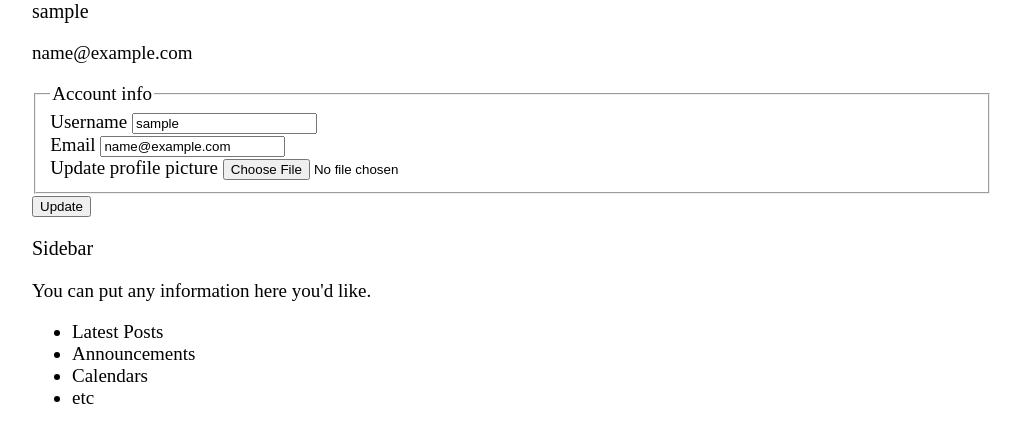
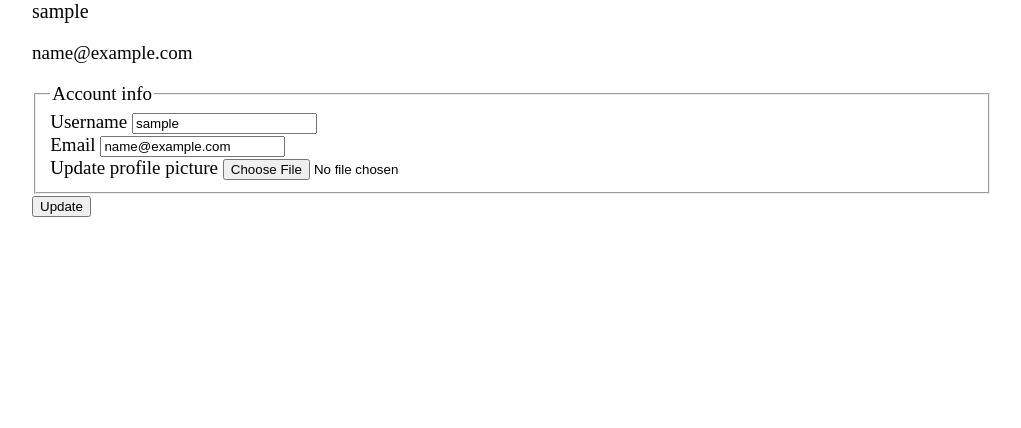
Before and after one commit to enarve/miniblog, a Flask app: page /account in a window 1280 px wide. Shown: the part 376-804 px from the top of the page, without its empty margins (128-1149 px from the left). After the commit the page ends 593 px from the top, so only its background shows below. Run offline with Flask 3, Linux system fonts and the light colour scheme; the visitor is signed in with stand-in values (Sample User, id 1); some libraries are stand-ins or nearby versions; some web fonts are replaced.

Commit message:
Layout clean up

```diff
--- a/miniblog/templates/account.html
+++ b/miniblog/templates/account.html
@@ -1,13 +1,9 @@
 {% extends "layout.html" %}
 {% block content %}
     <div class="content-section">
-      <div class="media">
         <img class="rounded-circle account-img" src="{{ image_file }}" width="300">
-        <div class="media-body">
-          <h2 class="account-heading">{{ current_user.username }}</h2>
-          <p class="text-secondary">{{ current_user.email }}</p>
-        </div>
-      </div>
+        <h2 class="account-heading">{{ current_user.username }}</h2>
+        <p class="text-secondary">{{ current_user.email }}</p>
 
         <form method="POST" action="" enctype="multipart/form-data">
             {{ form.hidden_tag() }}
--- a/miniblog/templates/layout.html
+++ b/miniblog/templates/layout.html
@@ -42,7 +42,6 @@
           </nav>
         </header>
 
-
         {% with messages = get_flashed_messages(with_categories=true) %}
             {% if messages %}
                 {% for category, message in messages %}
@@ -51,23 +50,8 @@
             {% endif %}
         {% endwith %}
 
-
         <div class="content">
-
                 {% block content %}{% endblock %}
-
-
-            <div class="sidebar">
-                <h3>Sidebar</h3>
-                <p class='text-muted'>You can put any information here you'd like.
-                    <ul class="list-group">
-                    <li>Latest Posts</li>
-                    <li>Announcements</li>
-                    <li>Calendars</li>
-                    <li>etc</li>
-                    </ul>
-                </p>
-            </div>
         </div>
         </main>
 
```
Also changed, not shown: miniblog/templates/post.html (+1 -20 lines).
